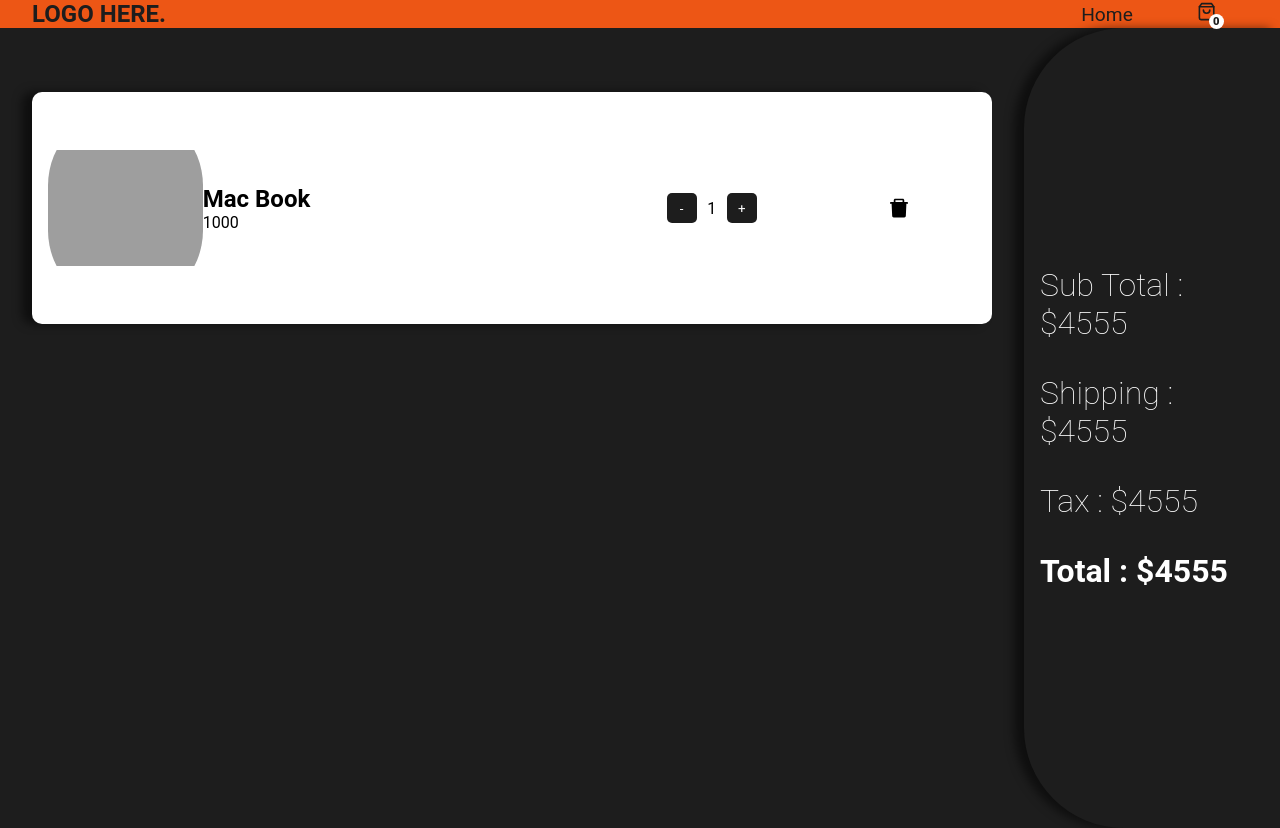
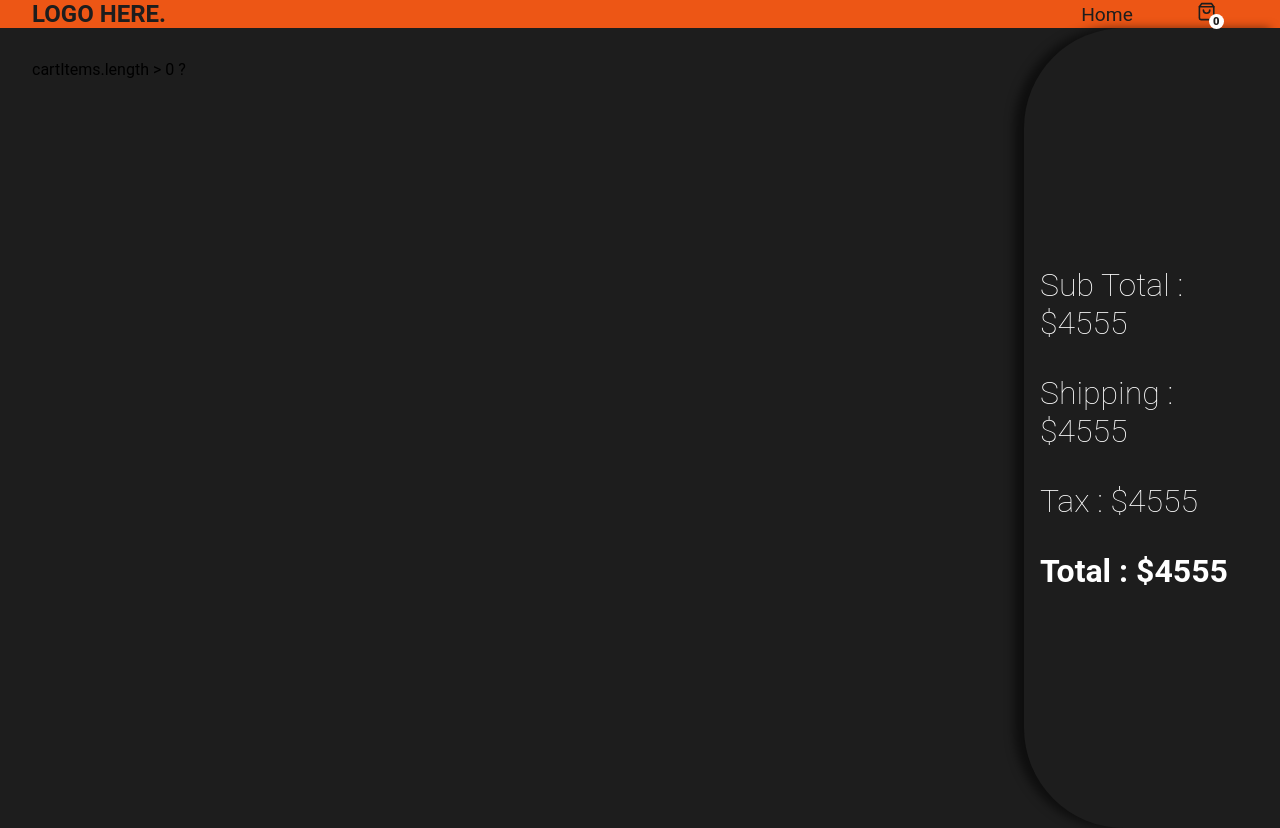
Before and after one commit to maazrehman99/Ecommerce-Product-Page, a React (Create React App) app: page /cart in a window 1280 px wide. Built offline with nearby package versions, Linux system fonts and the light colour scheme; grey boxes are pictures that could not be loaded.

Commit message:
Redux Started

```diff
--- a/src/components/Cart.jsx
+++ b/src/components/Cart.jsx
@@ -1,19 +1,15 @@
 import React from "react";
 import { AiFillDelete } from "react-icons/ai";
+import { useSelector } from "react-redux";
 
 const Cart = () => {
+  const { cartItems }=useSelector(state=>state.cart)
   const img1 =
     "https://myshop.pk/pub/media/catalog/product/cache/26f8091d81cea4b38d820a1d1a4f62be/_/a/_apple-macbook-pro-m2_-myshop-pk-6_1_1.jpg";
   return (
     <div className="cart">
       <main>
-        <Cartitem
-          img={img1}
-          name={"Mac Book"}
-          price={1000}
-          qty={1}
-          id={"ASD"}
-        />
+       cartItems.length > 0 ?
       </main>
       <aside>
         <h2>Sub Total : ${4555}</h2>
--- a/src/index.js
+++ b/src/index.js
@@ -1,13 +1,18 @@
 import React from 'react';
 import ReactDOM from 'react-dom/client';
+import { Provider } from 'react-redux';
 
 import App from './App';
+import store from './redux/store';
 
 
 const root = ReactDOM.createRoot(document.getElementById('root'));
 root.render(
   <React.StrictMode>
+    <Provider store={store}>
     <App />
+    </Provider>
+
   </React.StrictMode>
 );
 
--- /dev/null
+++ b/src/redux/reducer.js
@@ -0,0 +1,10 @@
+import {createReducer } from '@reduxjs/toolkit';
+
+export const cartReducer = createReducer({
+
+    cartItems: [],
+    Total: 0,
+    SubTotal: 0,
+    Tax: 0,
+    Shipping: 0,
+},{});
--- /dev/null
+++ b/src/redux/store.js
@@ -0,0 +1,10 @@
+import {configureStore} from '@reduxjs/toolkit'
+import { cartReducer } from './reducer'
+
+const store = configureStore({
+    reducer: {
+        cart : cartReducer,
+    },
+})
+
+export default store
```
